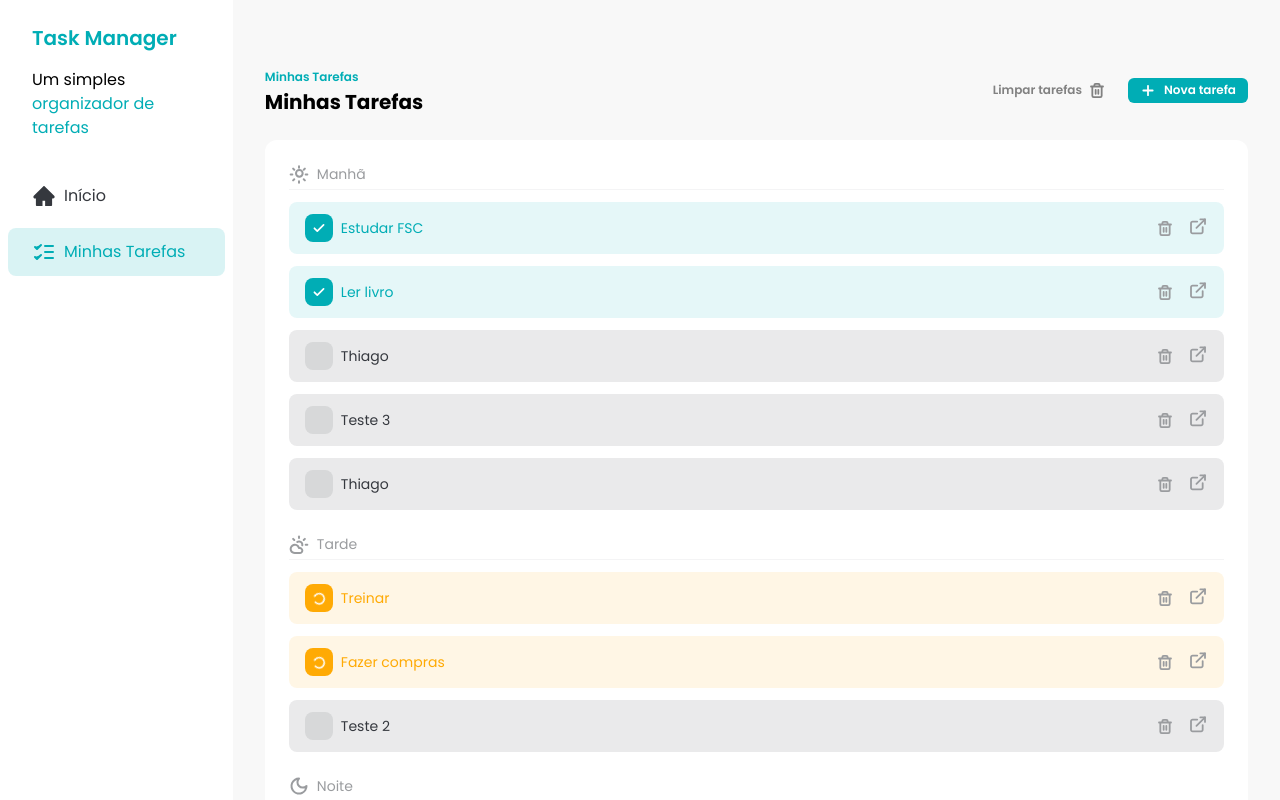
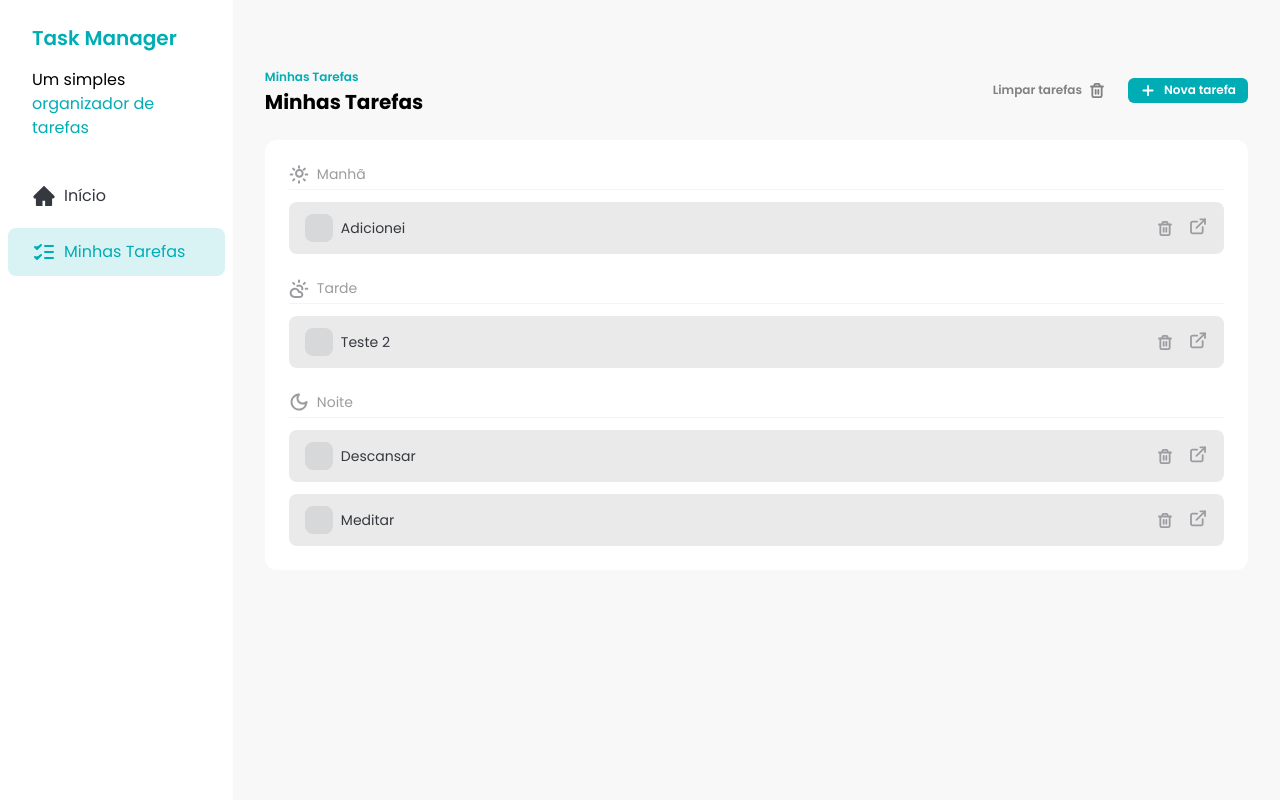
Before and after one commit to thi7silva/TaskManager, a React (Vite) app: page / in a window 1280 px wide. Shown: the top 800 px of the page. Built offline with nearby package versions, Linux system fonts and the light colour scheme; data requests are answered from the project's data file.

Commit message:
feat: ensure task is deleted from database

```diff
--- a/db.json
+++ b/db.json
@@ -1,33 +1,5 @@
 {
   "tasks": [
-    {
-      "id": "1",
-      "title": "Estudar FSC",
-      "description": "Estudar para a prova de FSC",
-      "time": "morning",
-      "status": "done"
-    },
-    {
-      "id": "2",
-      "title": "Ler livro",
-      "description": "Ler o livro de matemática",
-      "time": "morning",
-      "status": "done"
-    },
-    {
-      "id": "3",
-      "title": "Treinar",
-      "description": "Treinar para competição de natação",
-      "time": "afternoon",
-      "status": "in_progress"
-    },
-    {
-      "id": "4",
-      "title": "Fazer compras",
-      "description": "Compras os igredientes para o jantar",
-      "time": "afternoon",
-      "status": "in_progress"
-    },
     {
       "id": "5",
       "title": "Descansar",
@@ -43,13 +15,6 @@
       "status": "not_started"
     },
     {
-      "id": "ffafcf18-2ba8-420b-b12e-2c702b208d6d",
-      "title": "Thiago",
-      "time": "morning",
-      "description": "Thiago",
-      "status": "not_started"
-    },
-    {
       "id": "8131e5d7-7693-44f8-860e-075e8396d3c3",
       "title": "Teste 2",
       "time": "afternoon",
@@ -57,17 +22,10 @@
       "status": "not_started"
     },
     {
-      "id": "d33340c2-a337-487d-b3d6-079b57a8d7f7",
-      "title": "Teste 3",
+      "id": "658d16c7-660b-478d-97de-c1010684de9f",
+      "title": "Adicionei",
       "time": "morning",
-      "description": "teste",
-      "status": "not_started"
-    },
-    {
-      "id": "e7ce1d2d-0a72-419b-878a-914d98f9a4a4",
-      "title": "Thiago",
-      "time": "morning",
-      "description": "Thiago",
+      "description": "Adassda",
       "status": "not_started"
     }
   ]
--- a/src/components/TaskItem.jsx
+++ b/src/components/TaskItem.jsx
@@ -44,7 +44,7 @@ const TaskItem = ({ task, handleCheckboxClick, handleDeleteClick }) => {
           <TrashIcon className="text-brand-text-gray" />
         </Button>
 
-        <a href="#" className="transition hover:opacity-75">
+        <a className="transition hover:opacity-75">
           <DetailsIcon />
         </a>
       </div>
--- a/src/components/Tasks.jsx
+++ b/src/components/Tasks.jsx
@@ -32,7 +32,15 @@ const Tasks = () => {
   const afternoonTasks = tasks.filter((task) => task.time === 'afternoon');
   const eveningTasks = tasks.filter((task) => task.time === 'evening');
 
-  const handleTaskDeleteClick = (taskId) => {
+  const handleTaskDeleteClick = async (taskId) => {
+    const response = await fetch(`http://localhost:3000/tasks/${taskId}`, {
+      method: 'DELETE',
+    });
+
+    if (!response.ok) {
+      return toast.error('Erro ao deletar tarefa. Por favor, tente novamente.');
+    }
+
     const newTasks = tasks.filter((task) => task.id !== taskId);
     setTasks(newTasks);
     toast.success('Tarefa deletada com sucesso!');
```
